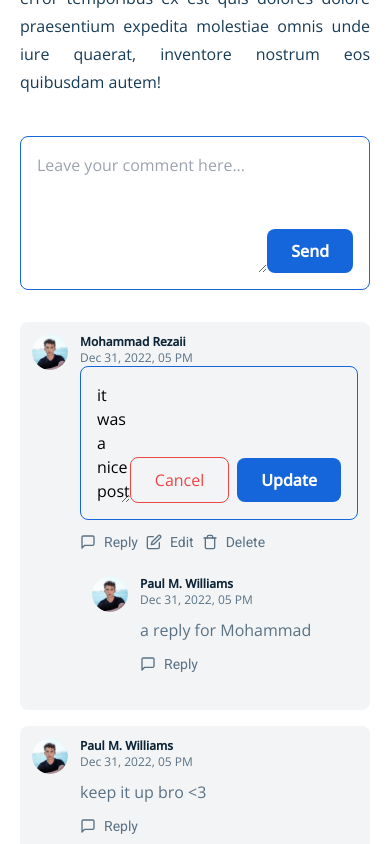
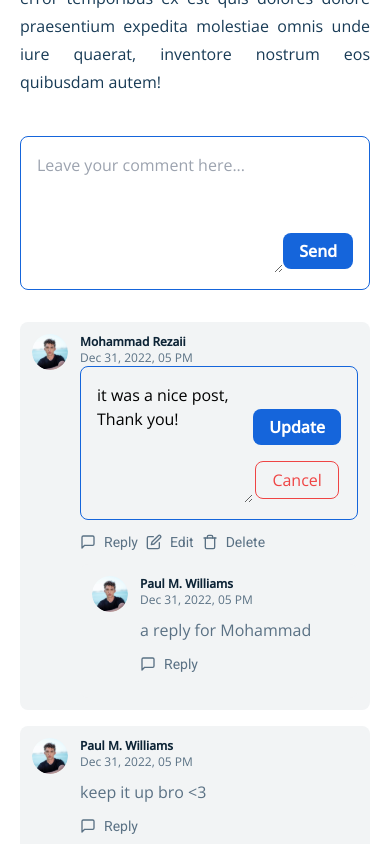
Before and after one commit to Uncle-Solomon/Mern-First-Project, a React (Create React App) app: page /blog/1 in a window 390 px wide. Both pictures are taken after a click on the button "Edit". Shown: the part 1627-2471 px from the top of the page. Built offline with nearby package versions, Linux system fonts and the light colour scheme.

Commit message:
Done with frontend

```diff
--- a/src/components/comments/Comment.jsx
+++ b/src/components/comments/Comment.jsx
@@ -38,7 +38,7 @@
         className="w-9 h-9 object-cover rounded-full"
       />
       <div className="flex-1 flex flex-col">
-        <h5 className="font-bold text-dark-hard text-xs">
+        <h5 className="font-bold text-dark-hard text-xs lg:text-sm">
           {comment.user.name}
         </h5>
         <span className="text-xs text-dark-light">
--- a/src/components/comments/CommentForm.jsx
+++ b/src/components/comments/CommentForm.jsx
@@ -23,18 +23,18 @@
           onChange={(e) => setValue(e.target.value)}
           defaultValue={initialText}
         />
-        <div className="flex items-center gap-x-2 pt-2">
+        <div className="flex flex-col-reverse gap-y-2 items-center gap-x-2 pt-2 min-[420px]:flex-row">
           {formCancelHandler && (
             <button
               onClick={formCancelHandler}
-              className="px-6 py-2.5 rounded-lg border border-red-500 text-red-500 mt-2"
+              className="px-6 py-2.5 rounded-lg border border-red-500 text-red-500 mt-2 max-[420px]:my-1 max-[420px]:px-4 max-[420px]:py-1.5 "
             >
               Cancel
             </button>
           )}
           <button
             type="submit"
-            className="px-6 py-2.5 rounded-lg bg-primary font-semibold text-white mt-2"
+            className="px-6 py-2.5 rounded-lg bg-primary font-semibold text-white mt-2 max-[420px]:my-1 max-[420px]:px-4 max-[420px]:py-1.5"
           >
             {btnLabel}
           </button>
```
